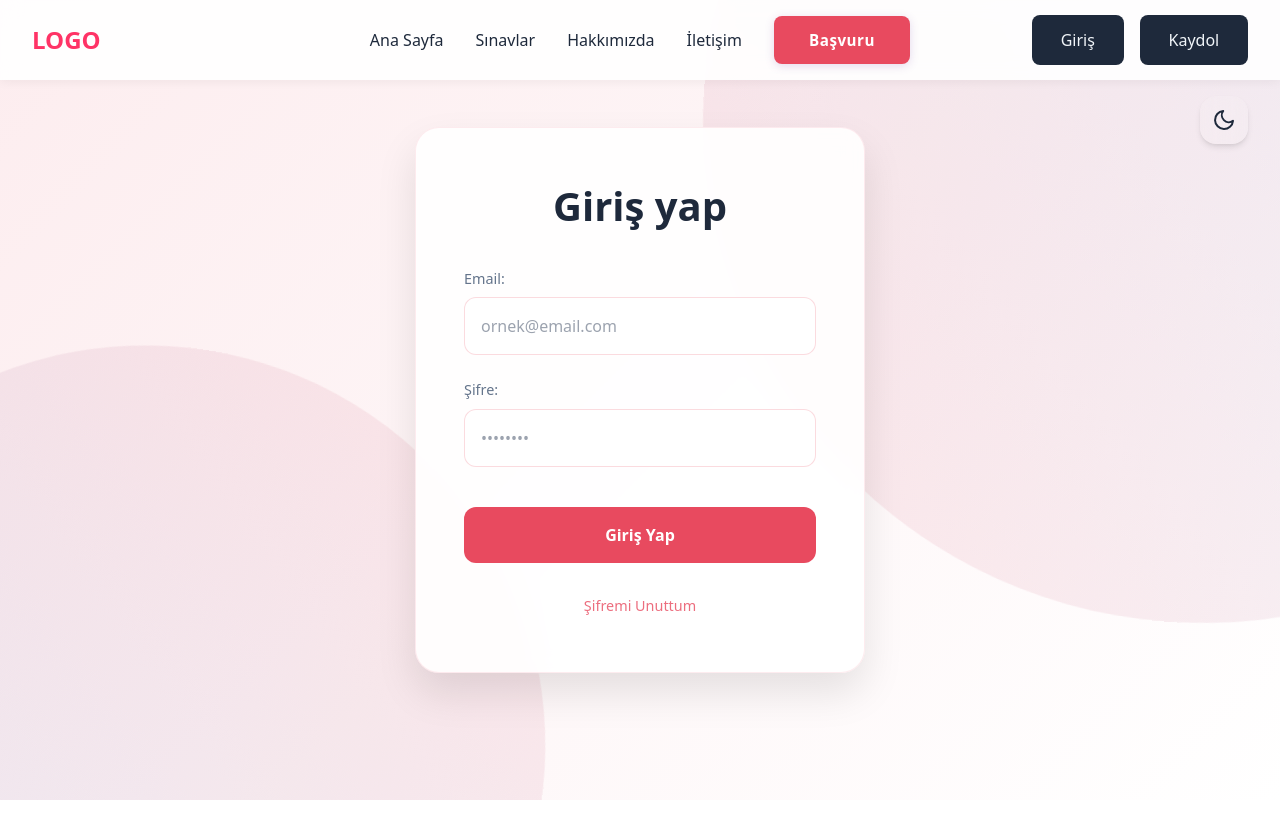
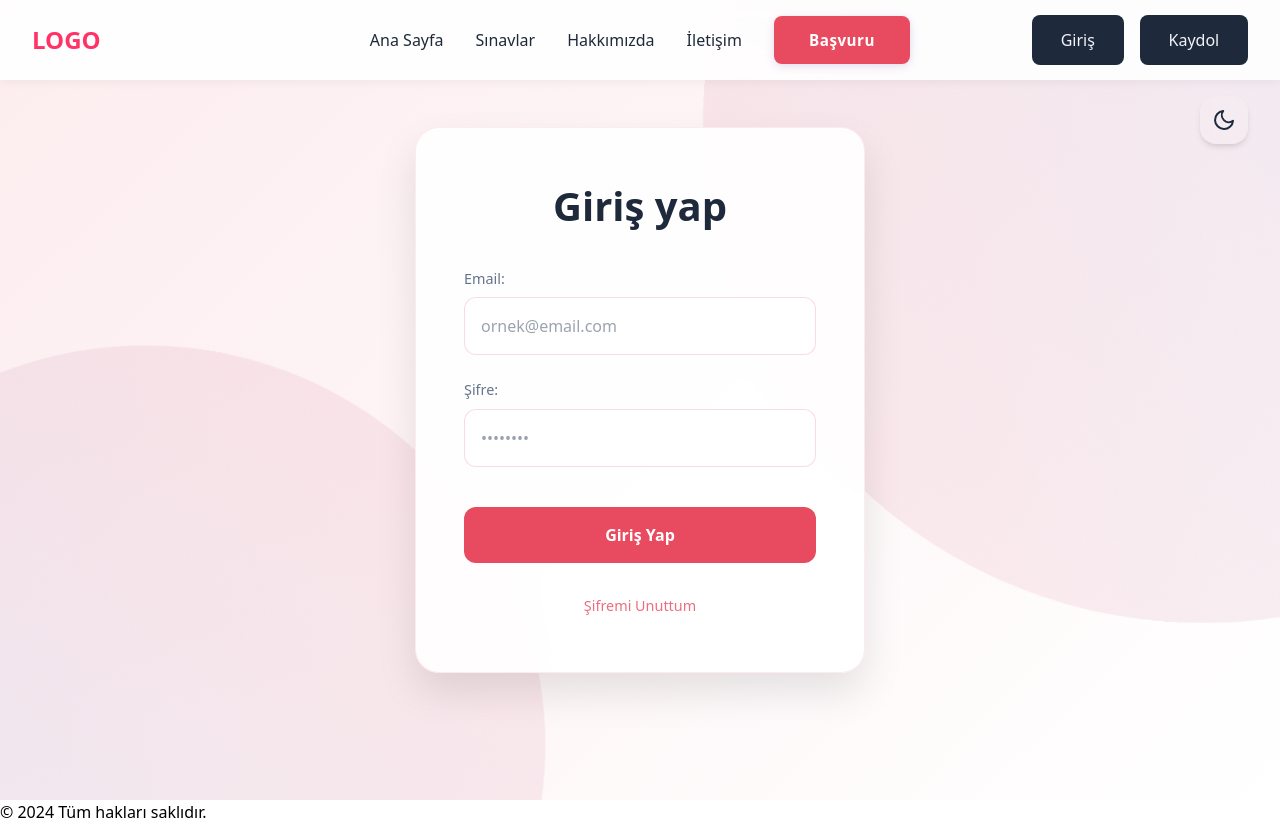
Before and after one commit to alifuatakbas/e-math-frontend, a Next.js app: page /login in a window 1280 px wide. Before the commit the page ends 800 px from the top, so only its background shows below. Built offline with nearby package versions, Linux system fonts and the light colour scheme.

Commit message:
hakkimizda düzeni

```diff
--- a/app/components/LoginForm.tsx
+++ b/app/components/LoginForm.tsx
@@ -3,6 +3,7 @@ import React, { useState, useEffect } from 'react';
 import { useRouter } from 'next/navigation';
 import styles from '../styles/Login.module.css';
 import { FiSun, FiMoon } from 'react-icons/fi';
+import Footer from '../components/Footer';
 
 const Login: React.FC = () => {
   const router = useRouter();
@@ -110,6 +111,7 @@ const Login: React.FC = () => {
   };
 
   return (
+  <>
     <div className={styles.loginContainer}>
       <button
         onClick={toggleTheme}
@@ -161,11 +163,13 @@ const Login: React.FC = () => {
           </button>
         </div>
 
-        {error && <p className={styles.error}>{error}</p>}
+       {error && <p className={styles.error}>{error}</p>}
         {message && <p className={styles.message}>{message}</p>}
       </div>
-    </div>
+          </div>
+      <Footer />
+    </>
   );
-};
+}; // Component'in kapanış süslü parantezi
 
-export default Login;
+export default Login; // Son satır
```
